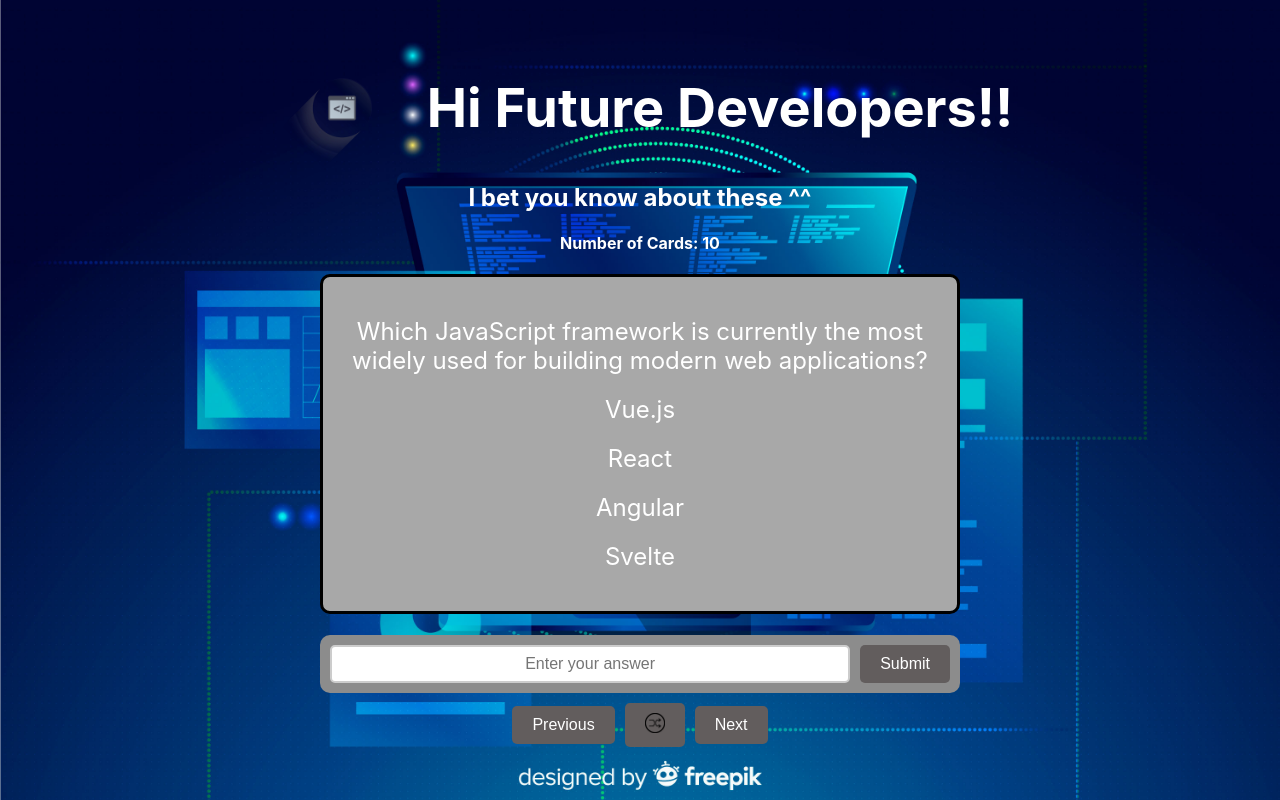
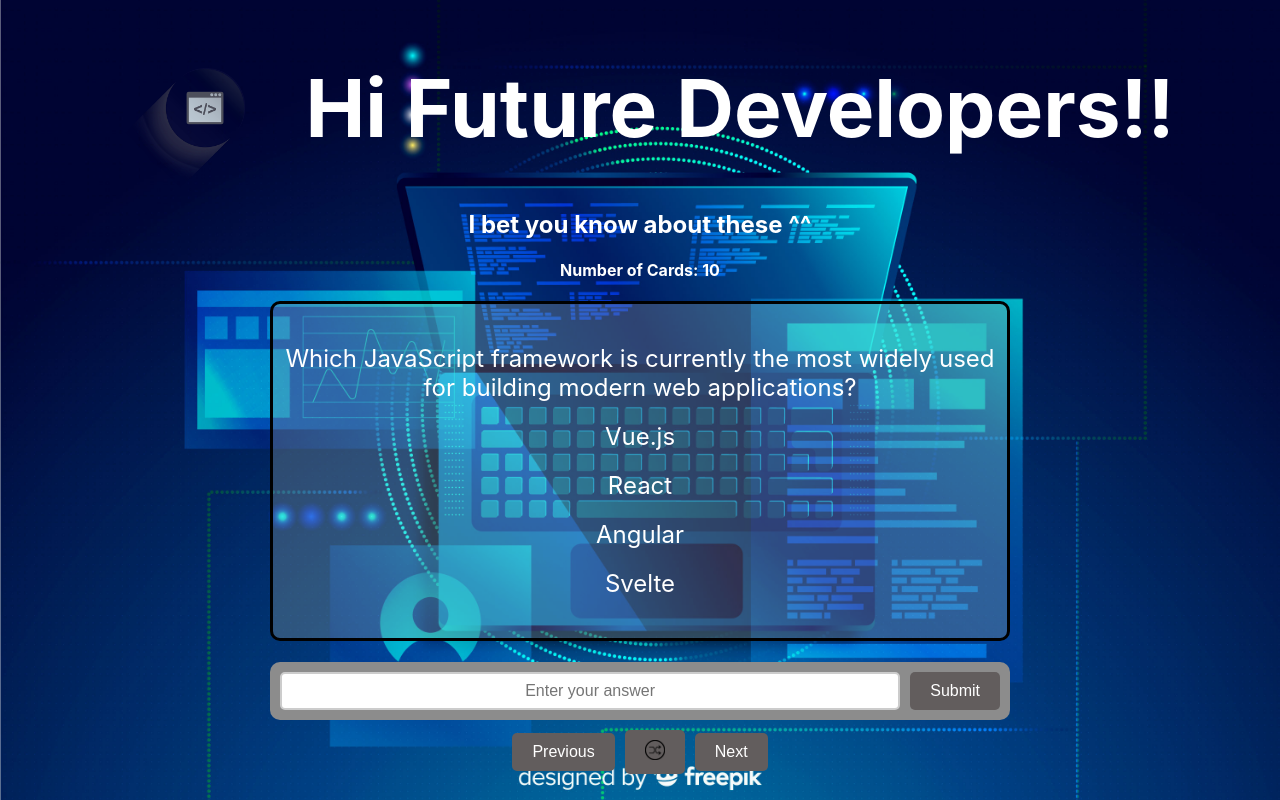
Before and after one commit to hanluu1/flip-card, a React (Vite) app: page / in a window 1280 px wide. Built offline with nearby package versions, Linux system fonts and the light colour scheme.

Commit message:
update header, card bg-color

```diff
--- a/src/App.jsx
+++ b/src/App.jsx
@@ -7,7 +7,7 @@ const App = () => {
   return (
     <div className="App">
       <div className="header">
-        <img src="src/assets/icon.webp" alt="icon" width={150} height={150} />
+        <img src="src/assets/icon.webp" alt="icon" width={200} height={200} />
         <h1>Hi Future Developers!!</h1>
       </div>
 
--- a/src/index.css
+++ b/src/index.css
@@ -2,12 +2,11 @@
   display: flex;
   align-items: center;
   flex-direction: row;
-  gap: 10px;
 }
 
 h1 {
   color: white;
-  font-size: 54px;
+  font-size: 5rem
 }
 
 h3 {
@@ -30,7 +29,7 @@ p {
   display: flex;
   justify-content: center;
   align-items: center;
-  width: 600px; /* Fixed width */
+  width: 700px; /* Fixed width */
   height: 300px; /* Fixed height */
   perspective: 1000px;
   position: relative;
@@ -55,12 +54,12 @@ p {
 }
 
 .card-front {
-  background-color:#a8a8a8;
+  background-color:rgba(178, 187, 167, 0.26);
   color: black;
 }
 
 .card-back {
-  background-color:#a8a8a8;
+  background-color:rgba(83, 223, 104, 0.29);
   transform: rotateY(180deg);
   color: white;
 }
```
